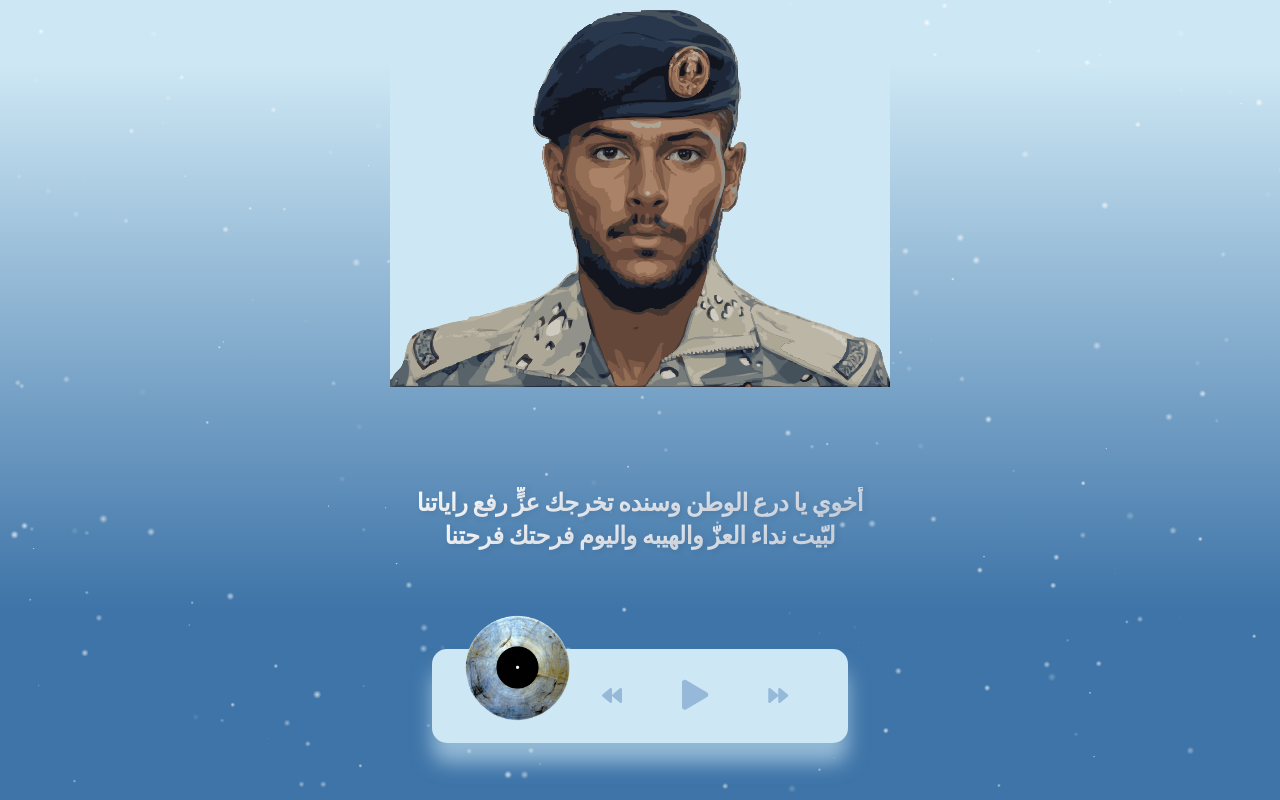
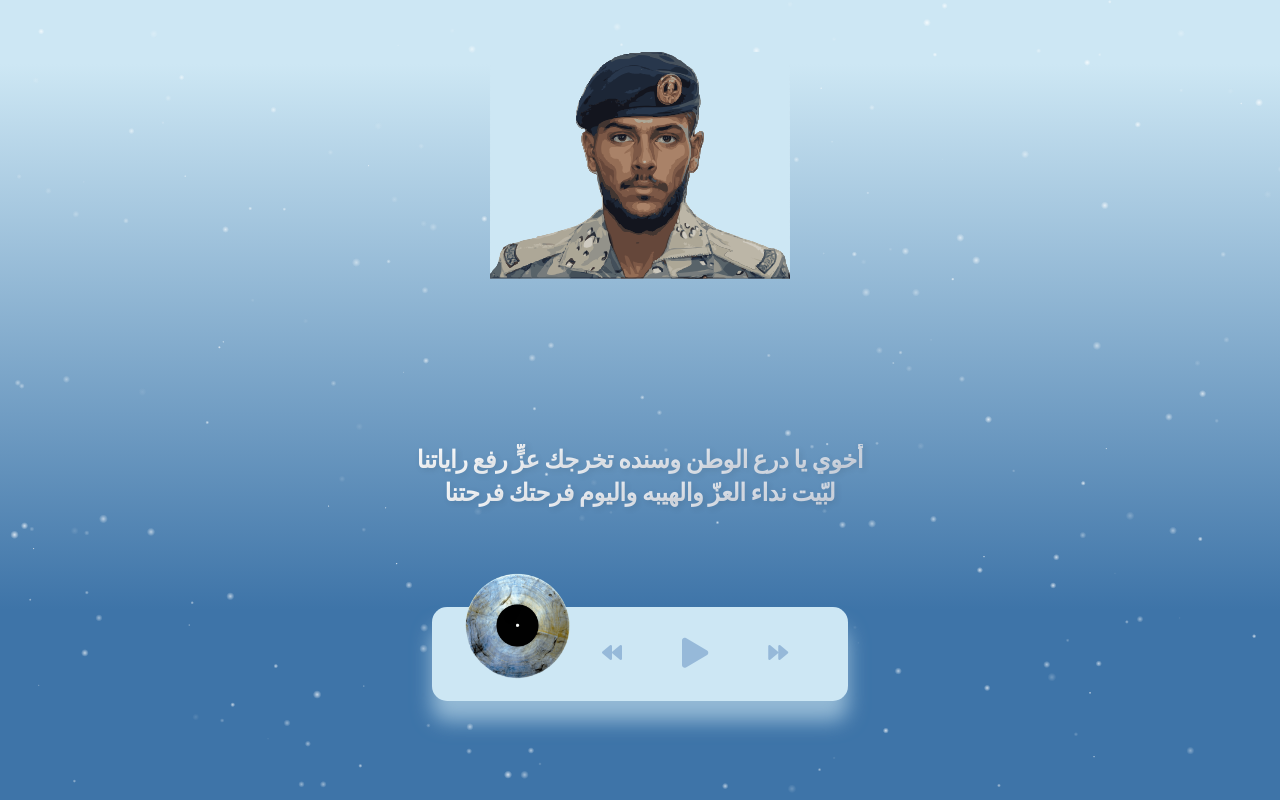
Before and after one commit to Jarl-A/M, a plain HTML site: page index.html in a window 1280 px wide. Drawn offline with Linux system fonts and the light colour scheme.

Commit message:
Update style.css

```diff
--- a/style.css
+++ b/style.css
@@ -25,8 +25,8 @@ body {
 
 .container {
   position: relative;
-  width: 500px;
-  height: 640px;
+  width: 300px;
+  height: 440px;
   margin-top: 10px;
 }
 
```
